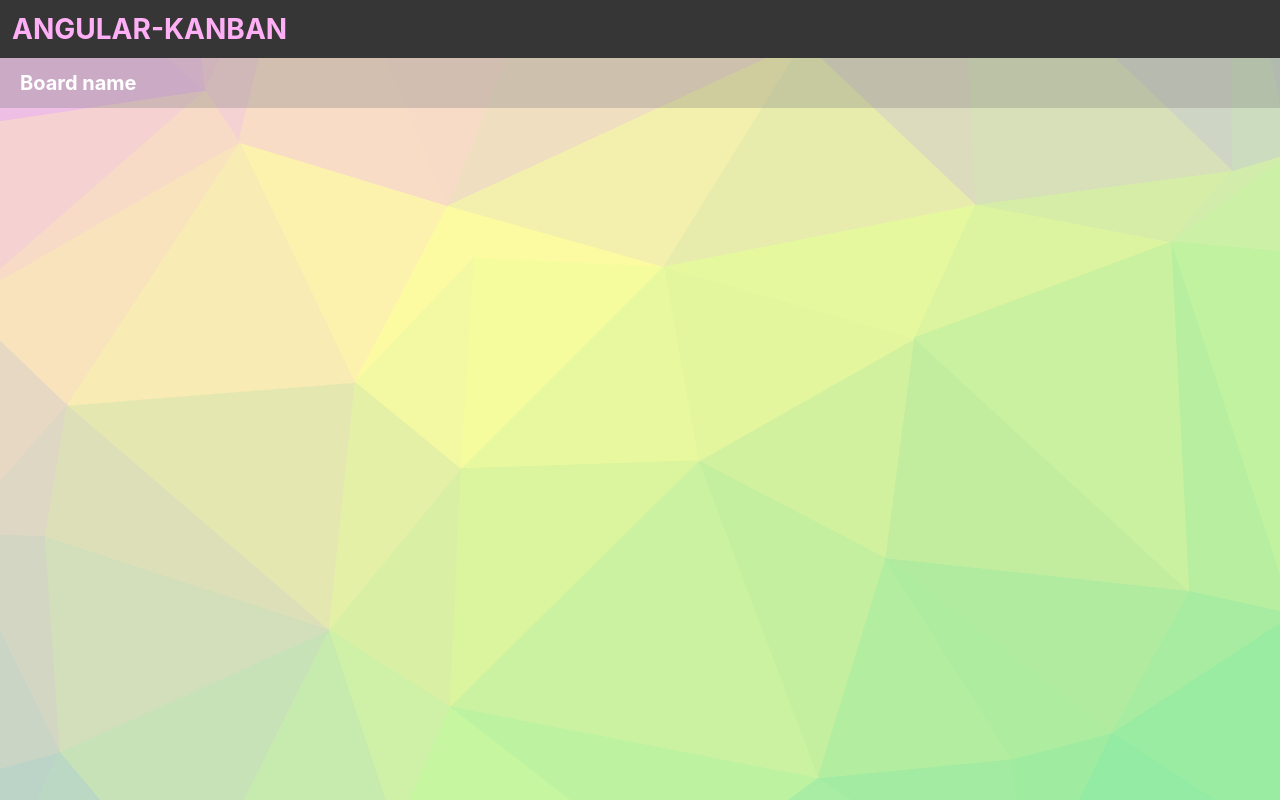
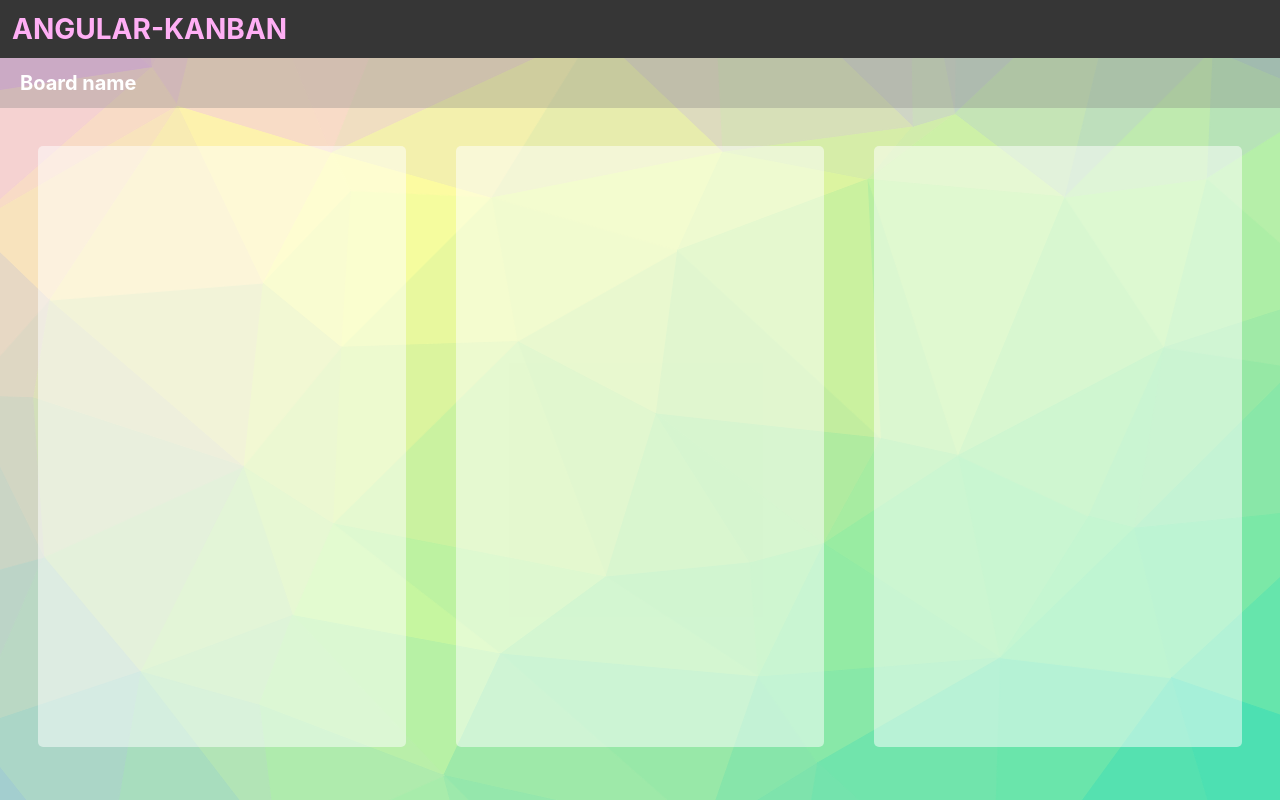
Before and after one commit to Dmitruk89/angular-kanban, an Angular app: page / in a window 1280 px wide. Built offline with nearby package versions, Linux system fonts and the light colour scheme.

Commit message:
feat: add column field

```diff
--- a/src/app/app.module.ts
+++ b/src/app/app.module.ts
@@ -6,13 +6,15 @@ import { AppComponent } from './app.component';
 import { MainViewComponent } from './pages/main-view/main-view.component';
 import { BarComponent } from './components/bar/bar.component';
 import { BoardComponent } from './components/board/board.component';
+import { ColumnFieldComponent } from './column-field/column-field.component';
 
 @NgModule({
   declarations: [
     AppComponent,
     MainViewComponent,
     BarComponent,
-    BoardComponent
+    BoardComponent,
+    ColumnFieldComponent
   ],
   imports: [
     BrowserModule,
--- /dev/null
+++ b/src/app/column-field/column-field.component.html
@@ -0,0 +1,5 @@
+<div class="columns">
+  <div class="columns__item"></div>
+  <div class="columns__item"></div>
+  <div class="columns__item"></div>
+</div>
--- /dev/null
+++ b/src/app/column-field/column-field.component.scss
@@ -0,0 +1,27 @@
+:host {
+  display: flex;
+  flex: 1;
+  overflow-x: auto;
+  padding-bottom: 15px;
+
+  .columns {
+    display: flex;
+    flex-grow: 1;
+
+    &__item {
+      display: flex;
+      flex-direction: column;
+      flex: 1;
+
+      min-width: 300px;
+      margin: 50px;
+      &:not(:first-child) {
+        margin-left: 0;
+      }
+      padding: 20px;
+
+      background-color: rgba($color: #ffffff, $alpha: 0.5);
+      border-radius: 5px;
+    }
+  }
+}
--- /dev/null
+++ b/src/app/column-field/column-field.component.ts
@@ -0,0 +1,15 @@
+import { Component, OnInit } from '@angular/core';
+
+@Component({
+  selector: 'app-column-field',
+  templateUrl: './column-field.component.html',
+  styleUrls: ['./column-field.component.scss']
+})
+export class ColumnFieldComponent implements OnInit {
+
+  constructor() { }
+
+  ngOnInit(): void {
+  }
+
+}
--- a/src/app/components/bar/bar.component.html
+++ b/src/app/components/bar/bar.component.html
@@ -1,3 +1 @@
-<div class="bar">
-  <p class="bar__name">Board name</p>
-</div>
+<p class="bar__name">Board name</p>
--- a/src/app/components/bar/bar.component.scss
+++ b/src/app/components/bar/bar.component.scss
@@ -1,8 +1,8 @@
-.bar {
+:host {
   background-color: rgba($color: #7c7c7c, $alpha: 0.3);
   padding: 10px 20px;
 
-  &__name {
+  .bar__name {
     font-size: 20px;
     font-weight: bold;
     color: white;
--- a/src/app/components/board/board.component.html
+++ b/src/app/components/board/board.component.html
@@ -1,3 +1 @@
-<div class="board">
-  <ng-content></ng-content>
-</div>
+<ng-content></ng-content>
--- a/src/app/components/board/board.component.scss
+++ b/src/app/components/board/board.component.scss
@@ -1,4 +1,4 @@
-.board {
+:host {
   display: flex;
   flex-direction: column;
   flex-grow: 1;
--- a/src/app/pages/main-view/main-view.component.html
+++ b/src/app/pages/main-view/main-view.component.html
@@ -8,5 +8,6 @@
   </div>
   <app-board>
     <app-bar></app-bar>
+    <app-column-field></app-column-field>
   </app-board>
 </div>
--- a/src/styles.scss
+++ b/src/styles.scss
@@ -1,6 +1,19 @@
 /* You can add global styles to this file, and also import other style files */
 @import "../node_modules/bulma/bulma.sass";
 
+* {
+  margin: 0;
+  padding: 0;
+}
+
+html,
+body {
+  height: 100%;
+}
+
 html {
   background-image: url(../src/assets/background.svg);
+  background-size: cover;
+
+  overflow-y: auto !important;
 }
```
Also changed, not shown: 1 other file (tests, documents, lock files or other folders).
